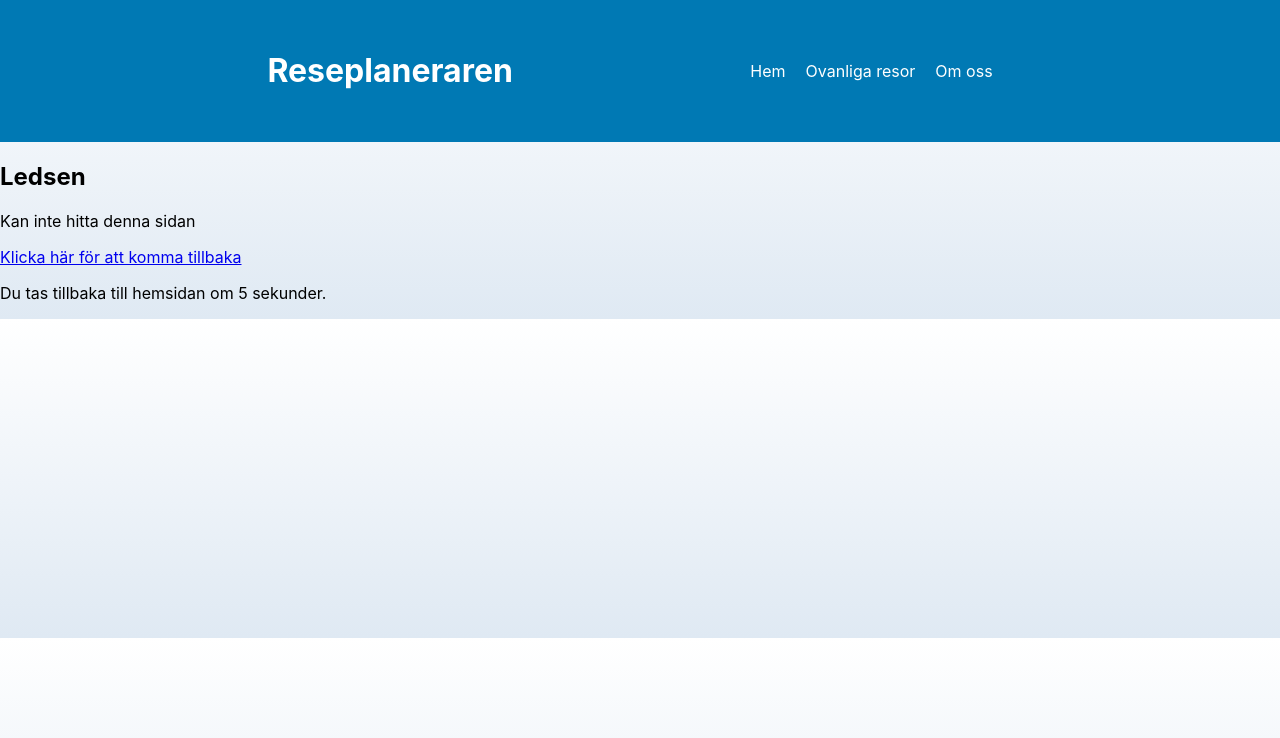
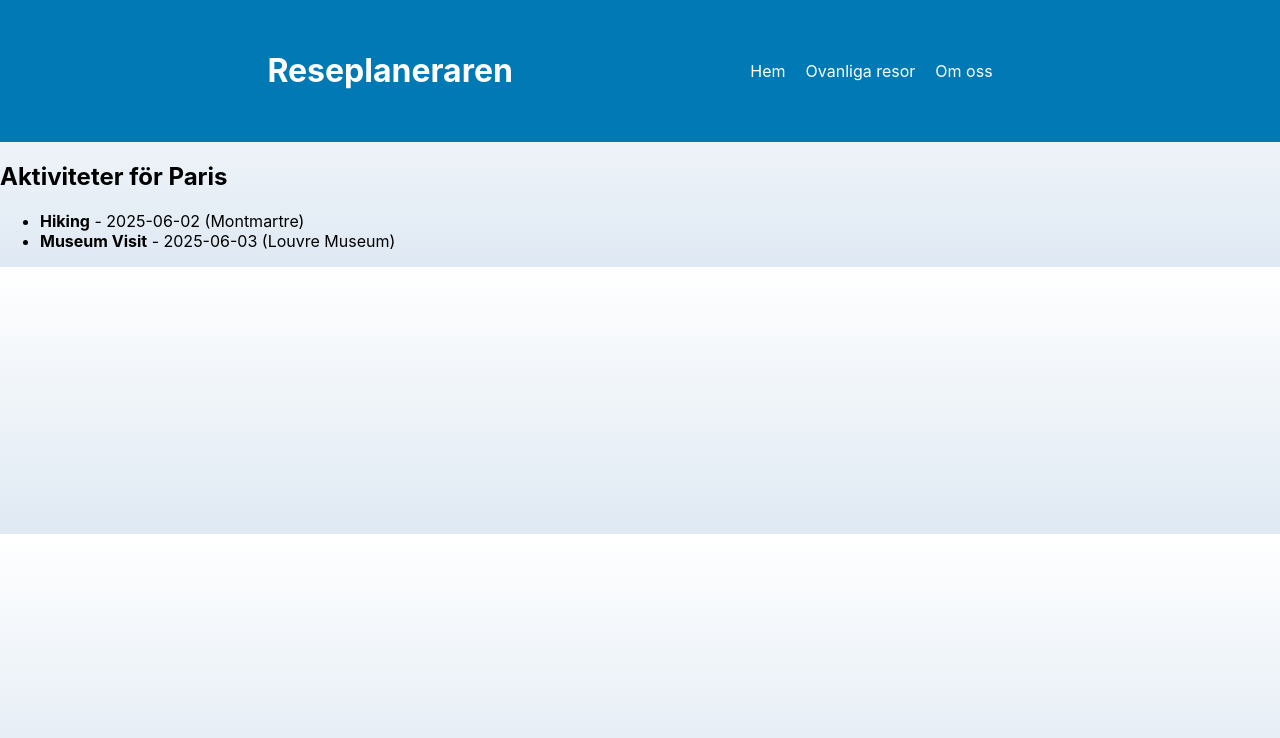
Before and after one commit to ToeCrow/React-indv-Boiler-Room-Travelplaner, a React (Vite) app: page /activity-list/1 in a window 1280 px wide. Shown: the top 738 px of the page. Built offline with nearby package versions, Linux system fonts and the light colour scheme; data requests are answered from the project's data file.

Commit message:
There is listener for li in tripitem and we get a list with the activities from that trip

```diff
--- a/db.json
+++ b/db.json
@@ -1,64 +1,37 @@
 {
-  "activities": [
+  "trips": [
     {
-      "activity": "Hiking2",
-      "date": "2025-03-20",
-      "place": "Rocky Mountain National Park",
-      "id": "1"
+      "id": "1",
+      "place": "Paris",
+      "fromDate": "2025-06-01",
+      "toDate": "2025-06-10",
+      "transport": "Flight",
+      "activities": [
+        {
+          "activity": "Hiking",
+          "date": "2025-06-02",
+          "place": "Montmartre"
+        },
+        {
+          "activity": "Museum Visit",
+          "date": "2025-06-03",
+          "place": "Louvre Museum"
+        }
+      ]
     },
     {
       "id": "2",
-      "activity": "Cooking Class",
-      "date": "2025-04-10",
-      "place": "Culinary Arts Center, New York"
-    },
-    {
-      "id": "3",
-      "activity": "Concert",
-      "date": "2025-05-20",
-      "place": "Madison Square Garden, New York"
-    },
-    {
-      "id": "4",
-      "activity": "Art Exhibition",
-      "date": "2025-06-05",
-      "place": "Louvre Museum, Paris"
-    },
-    {
-      "id": "5",
-      "activity": "Marathon",
-      "date": "2025-07-01",
-      "place": "Boston, Massachusetts"
-    },
-    {
-      "activity": "First activity",
-      "date": "2025-01-27",
-      "place": "kiruna",
-      "id": "3007"
-    },
-    {
-      "id": "ae18",
-      "activity": "Third activity",
-      "date": "2025-03-21",
-      "place": "In my list"
-    },
-    {
-      "id": "2262",
-      "activity": "sdh§",
-      "date": "2025-11-12",
-      "place": "shrwj"
-    },
-    {
-      "activity": "eth",
-      "date": "2025-05-01",
-      "place": "sdgh",
-      "id": "4c74"
-    },
-    {
-      "id": "7146",
-      "activity": "sdfghw",
-      "date": "2022-01-11",
-      "place": "adfh"
+      "place": "New York",
+      "fromDate": "2025-04-05",
+      "toDate": "2025-04-12",
+      "transport": "Train",
+      "activities": [
+        {
+          "activity": "Concert",
+          "date": "2025-04-06",
+          "place": "Madison Square Garden"
+        }
+      ]
     }
   ]
 }
--- a/src/Components/useFetch.js
+++ b/src/Components/useFetch.js
@@ -1,7 +1,6 @@
 import { useState, useEffect } from 'react';
 
-const useFetch = (url) => {
-
+const useFetch = (url, extractData = (data) => data) => {
   const [data, setData] = useState(null);
   const [loading, setLoading] = useState(true);
   const [error, setError] = useState(null);
@@ -10,22 +9,22 @@ const useFetch = (url) => {
   useEffect(() => {
     fetch(url)
       .then(response => {
-        setStatusCode(response.status); // Sätt statuskod
+        setStatusCode(response.status);
         if (!response.ok) {
           throw new Error('Network response was not ok');
         }
         return response.json();
       })
       .then(data => {
-        setData(data);
+        setData(extractData(data)); // Anpassa datan vid behov
         setLoading(false);
         setError(null);
       })
       .catch(error => {
-        setError('Error fetching activities: ' + error.message);
+        setError('Error fetching data: ' + error.message);
         setLoading(false);
       });
-  }, []);
+  }, [url]);
 
   return { data, loading, error, statusCode };
 }
--- a/src/Pages/ActivityList/ActivityList.jsx
+++ b/src/Pages/ActivityList/ActivityList.jsx
@@ -1,40 +1,33 @@
-import React, { useState, useEffect } from 'react';
-import ActivityItem from './ActivityItem';
-import LoadingScreen from '../../Components/LoadingScreen/LoadingScreen';
-import ErrorScreen from '../../Components/ErrorScreen/ErrorScreen';
-import useFetch from '../../Components/useFetch';
-import { useNavigate } from 'react-router-dom';
+import { useParams } from "react-router-dom";
+import useFetch from "../../Components/useFetch";
+import LoadingScreen from "../../Components/LoadingScreen/LoadingScreen";
+import ErrorScreen from "../../Components/ErrorScreen/ErrorScreen";
 
-// Get props from useFetch
 const ActivityList = () => {
-  const { data: activities, loading, error, statusCode } = useFetch('http://localhost:3001/activities');
-  const [updatedActivities, setUpdatedActivities] = useState([]);
-  const navigate = useNavigate();
+  const { id } = useParams();
 
-  // Update activities instantly when activities change, or we would have to fetch again
-  useEffect(() => {
-    if (activities) {
-      setUpdatedActivities(activities);
-    }
-  }, [activities]);
+  // Hämta specifik resa
+  const { data: trip, loading, error } = useFetch(`http://localhost:3001/trips/${id}`);
 
-  const handleClickAdd = () => {
-    navigate('/add-activity');
-  };
+  if (loading) return <LoadingScreen />;
+  if (error) return <ErrorScreen message={error} />;
+  if (!trip) return <p>Ingen resa hittades.</p>;
 
   return (
-    <main>
-      <div id="activity-header">
-        <h2>Dina planerade aktiviteter</h2>
-        <div id="add-activity">
-          <button onClick={handleClickAdd} className='add-button'>+</button>
-          <p>tryck för att lägga till aktivitet</p>
-        </div>
-      </div>
-      {error && <ErrorScreen statusCode={statusCode} message={error} />}
-      {loading && <LoadingScreen />}
-      {updatedActivities && <ActivityItem activities={updatedActivities} setActivities={setUpdatedActivities} />}
-    </main>
+    <div>
+      <h2>Aktiviteter för {trip.place}</h2>
+      {trip.activities.length === 0 ? (
+        <p>Inga aktiviteter planerade.</p>
+      ) : (
+        <ul>
+          {trip.activities.map((activity, index) => (
+            <li key={index}>
+              <strong>{activity.activity}</strong> - {activity.date} ({activity.place})
+            </li>
+          ))}
+        </ul>
+      )}
+    </div>
   );
 };
 
--- a/src/Pages/TripList/TripItem.jsx
+++ b/src/Pages/TripList/TripItem.jsx
@@ -1,12 +1,25 @@
 import React from 'react';
+import { useParams, useNavigate } from 'react-router-dom';
 
 const TripItem = ({ trips, setTrips }) => {
-  const handleClickEdit = (id) => {
-    // Redirigera användaren till TripForm med rätt id för redigering
+  const { id } = useParams();
+  const navigate = useNavigate();
+
+  if (!trips || trips.length === 0) {
+    return <p>Inga resor tillgängliga.</p>;
+  }
+
+  const handleClickEdit = (event, id) => {
+    event.stopPropagation();
     navigate(`/edit-trip/${id}`);
   };
 
-  const handleClickDelete = async (id) => {
+  const handleClickShowActivities = (id) => {
+    navigate(`/activity-list/${id}`);
+  };
+
+  const handleClickDelete = async (event, id) => {
+    event.stopPropagation();
     try {
       const response = await fetch(`http://localhost:3001/trips/${id}`, {
         method: 'DELETE',
@@ -18,7 +31,6 @@ const TripItem = ({ trips, setTrips }) => {
         throw new Error(`Failed to delete trip: ${response.status} - ${responseText}`);
       }
 
-      // Ta bort resan från listan utan att hämta om data
       setTrips(prevTrips => prevTrips.filter(trip => trip.id !== id));
       alert('Resan har raderats.');
     } catch (error) {
@@ -31,20 +43,24 @@ const TripItem = ({ trips, setTrips }) => {
     <section>
       <ul>
         {trips.map(({ id, place, fromDate, toDate, transport }) => (
-          <li className='trip' key={id}>
+          <li
+            key={id}
+            onClick={() => handleClickShowActivities(id)}
+            className='trip'
+          >
             <div className='trip-item'><strong>Plats: </strong>{place}</div>
             <div className='trip-item'><strong>Från Datum: </strong>{fromDate}</div>
             <div className='trip-item'><strong>Till Datum: </strong>{toDate}</div>
             <div className='trip-item'><strong>Transport: </strong>{transport}</div>
             <div className='trip-item trip-buttons'>
-              <button onClick={() => handleClickEdit(id)}>Ändra</button>
-              <button onClick={() => handleClickDelete(id)}>Radera</button>
+              <button onClick={(event) => handleClickEdit(event, id)}>Ändra</button>
+              <button onClick={(event) => handleClickDelete(event, id)}>Radera</button>
             </div>
           </li>
         ))}
       </ul>
     </section>
   );
-}
+};
 
 export default TripItem;
--- a/src/Pages/TripList/TripList.jsx
+++ b/src/Pages/TripList/TripList.jsx
@@ -32,7 +32,7 @@ const TripList = () => {
         </div>
       </div>
 
-      {/* {error && <ErrorScreen statusCode={statusCode} message={error} />} */}
+      {error && <ErrorScreen statusCode={statusCode} message={error} />}
       {loading && <LoadingScreen />}
       {updatedTrips && <TripItem trips={updatedTrips} setTrips={setUpdatedTrips} />}
     </main>
--- a/src/routes.jsx
+++ b/src/routes.jsx
@@ -19,7 +19,7 @@ const router = createBrowserRouter([
       { index: true, element: <TripList /> }, // Default route
       { path: "add-trip", element: <TripForm /> },
       { path: "edit-trip/:id", element: <EditTrip /> },
-      { path: "activity-list", element: <ActivityList /> },
+      { path: "activity-list/:id", element: <ActivityList /> },
       { path: "add-activity", element: <ActivityForm /> },
       { path: "edit-activity/:id", element: <EditActivity /> },
       { path: "exotictravels", element: <ExoticTravels /> },
```
